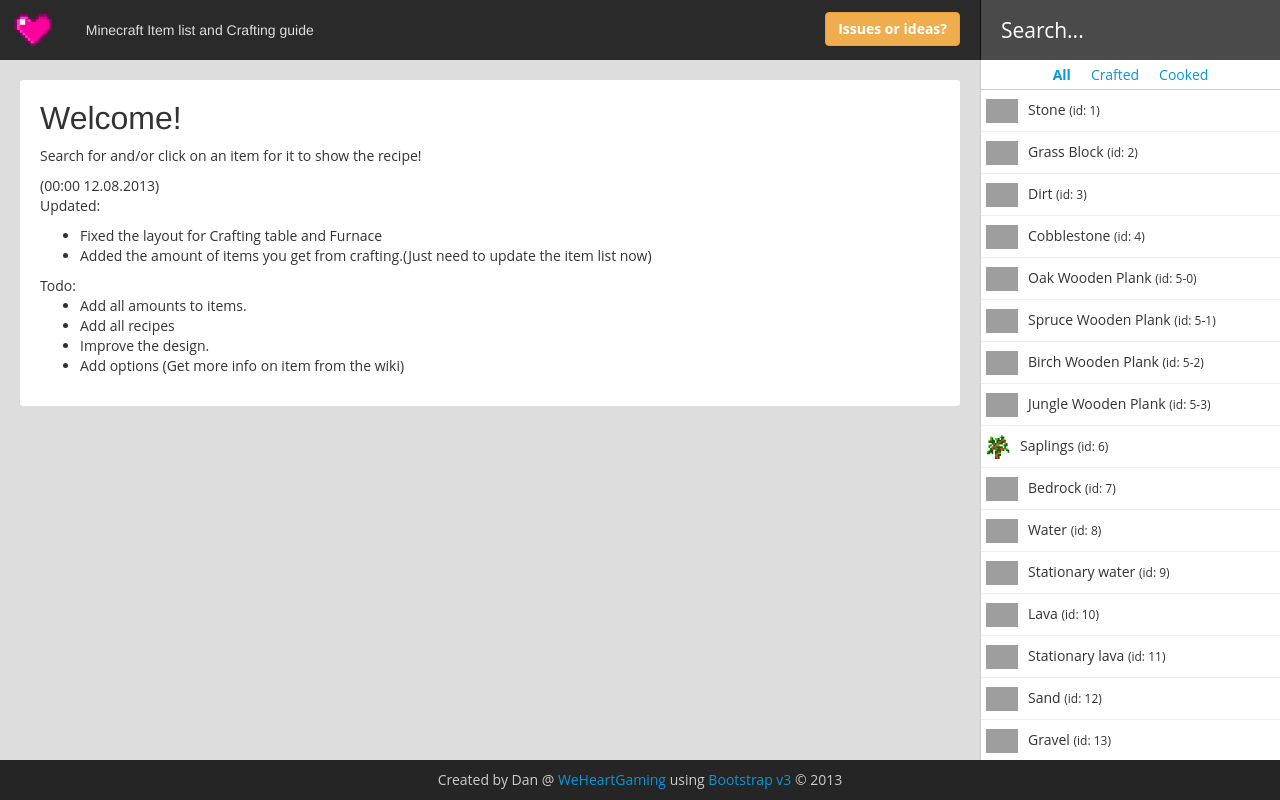
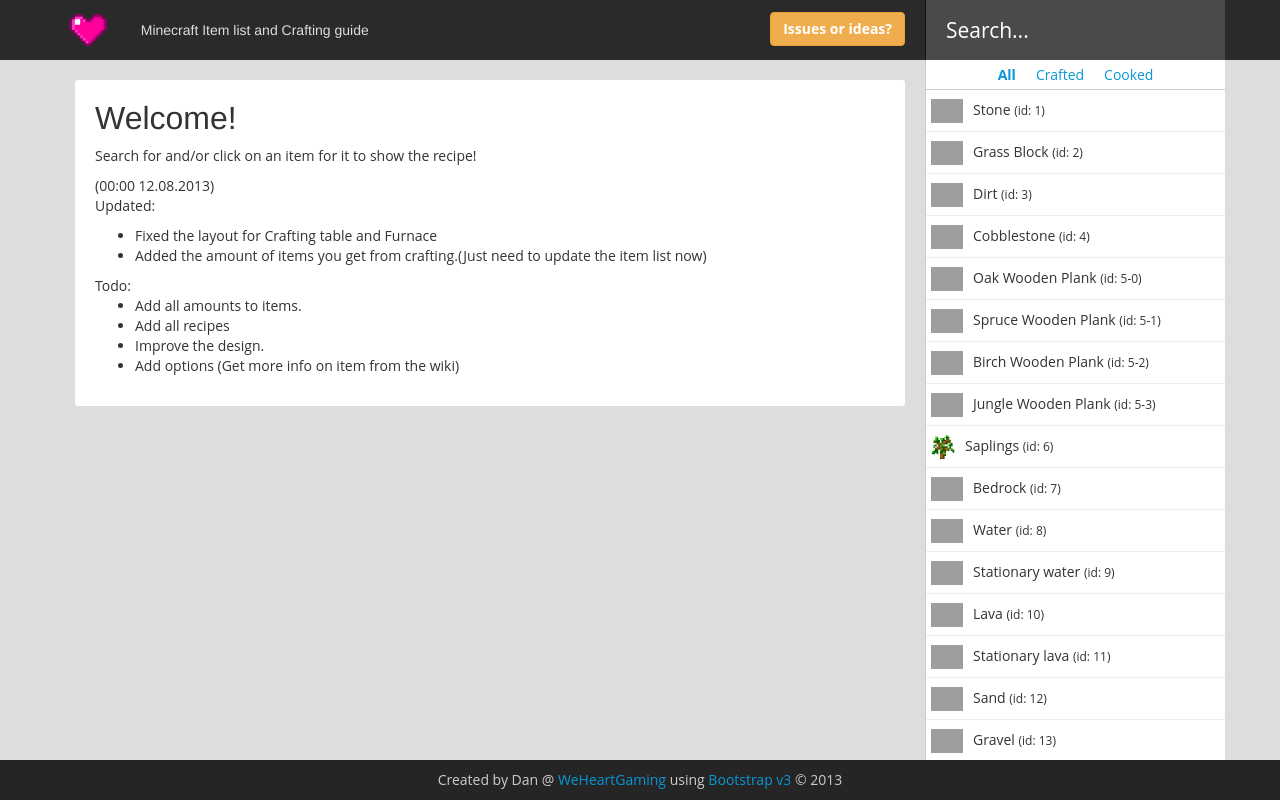
Before and after one commit to WeHeartGaming/CraftingTable, a PHP site: page / in a window 1280 px wide. Run offline with PHP 8.4, Linux system fonts and the light colour scheme; grey boxes are pictures that could not be loaded.

Commit message:
The begining of the resposiveness

```diff
--- a/index.html
+++ b/index.html
@@ -19,14 +19,16 @@
 </head>
 <body>
 	<header>
-		<div id="logo"><a href="/"><img src="/gfx/logo.png" alt="Logo" /></a></div>
-		<h1 class="pull-left">Minecraft Item list and Crafting guide</h1>
-		<div id="search" class="pull-right"><input type="text" placeholder="Search..." value="" /></div>
-		<a href="https://github.com/WeHeartGaming/CraftingTable/issues" class="btn btn-warning pull-right">Issues or ideas?</a>
+		<div class="container">
+			<div id="logo"><a href="/"><img src="/gfx/logo.png" alt="Logo" /></a></div>
+			<h1 class="pull-left">Minecraft Item list and Crafting guide</h1>
+			<div id="search" class="pull-right"><input type="text" placeholder="Search..." value="" /></div>
+			<a href="https://github.com/WeHeartGaming/CraftingTable/issues" class="btn btn-warning pull-right">Issues or ideas?</a>
+		</div>
 	</header>
 
-	<div id="content">
-		<div id="items">
+	<div id="content" class="container">
+		<div id="items" class="desktop">
 			<div id="itemtype"><a href="#" id="0">All</a><a href="#" id="1">Crafted</a><a href="#" id="2">Cooked</a></div>
 			<div id="itemlist"><ul></ul></div>
 		</div>
@@ -77,8 +79,10 @@
 				<img class="slot clear" src="/images_minecraft/263-0.png" alt="air" />
 			</div>
 		</div>
-		<footer>Created by Dan @ <a href="http://weheartgaming.com">WeHeartGaming</a> using <a href="http://getbootstrap.com/">Bootstrap v3</a> &copy; 2013</footer>
 	</div>
+	<footer>
+		<div class="container">Created by Dan @ <a href="http://weheartgaming.com">WeHeartGaming</a> using <a href="http://getbootstrap.com/">Bootstrap v3</a> &copy; 2013</div>
+	</footer>
 	<script type="text/javascript">
 		var allItems = {};
 		var allRecipes = {};
--- a/style.css
+++ b/style.css
@@ -8,7 +8,6 @@
 	background: #ddd;
 	padding: 0;
 	margin: 0;
-	min-width: 800px;
 }
 a
 {
@@ -66,9 +65,6 @@
 		{
 			color: #fff;
 		}
-#content
-{
-}
 #left
 {
 	padding: 20px;
@@ -114,6 +110,7 @@
 			position: absolute;
 			bottom: 5px;
 			right: 5px;
+			font-size: 110%;
 			color: #fff;
 			text-shadow:1px 1px 0px #222;
 		}
```
